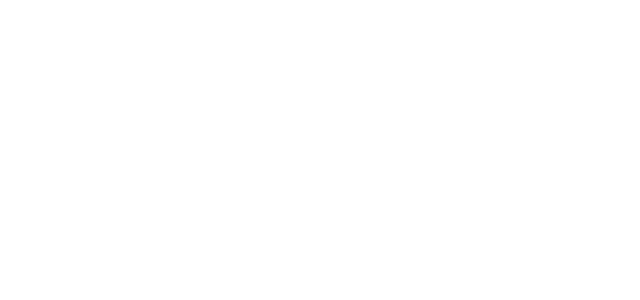
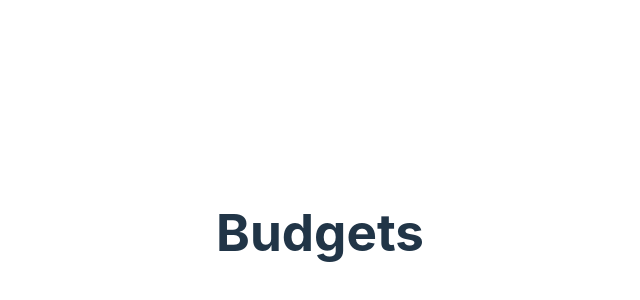
Before and after one commit to drutz-cpnv/awa-personal-budget, a Vue app: page /budgets in a window 1280 px wide. Before the commit this address had no page. Shown: the part 168-468 px from the top of the page, without its empty margins (320-960 px from the left). Built offline with nearby package versions, Linux system fonts and the light colour scheme.

Commit message:
feet: add routes to manage budgets expenses and income

```diff
--- /dev/null
+++ b/src/components/Budgets.vue
@@ -0,0 +1,11 @@
+<script setup lang="ts">
+
+</script>
+
+<template>
+<h1>Budgets</h1>
+</template>
+
+<style scoped>
+
+</style>
--- /dev/null
+++ b/src/components/Expenses.vue
@@ -0,0 +1,11 @@
+<script setup lang="ts">
+
+</script>
+
+<template>
+<h1>Expenses</h1>
+</template>
+
+<style scoped>
+
+</style>
--- /dev/null
+++ b/src/components/Income.vue
@@ -0,0 +1,11 @@
+<script setup lang="ts">
+
+</script>
+
+<template>
+<h1>Income</h1>
+</template>
+
+<style scoped>
+
+</style>
--- a/src/router/index.ts
+++ b/src/router/index.ts
@@ -1,6 +1,8 @@
 import { createRouter, createWebHistory } from 'vue-router'
 import Home from '../components/Home.vue'
-import Test from '../components/Test.vue'
+import Budgets from '../components/Budgets.vue'
+import Income from '../components/Income.vue'
+import Expenses from '../components/Expenses.vue'
 
 const router = createRouter({
     history: createWebHistory(import.meta.env.BASE_URL),
@@ -11,13 +13,24 @@ const router = createRouter({
             component: Home,
         },
         {
-            path: '/test',
-            name: 'test',
+            path: '/budgets',
+            name: 'budgets',
             // route level code-splitting
             // this generates a separate chunk (About.[hash].js) for this route
             // which is lazy-loaded when the route is visited.
-            component: Test,
+            component: Budgets
         },
+        {
+            path: '/income',
+            name: 'income',
+            component: Income
+        },
+
+        {
+            path: '/expenses',
+            name: 'expenses',
+            component: Expenses
+        }
     ],
 })
 
```
